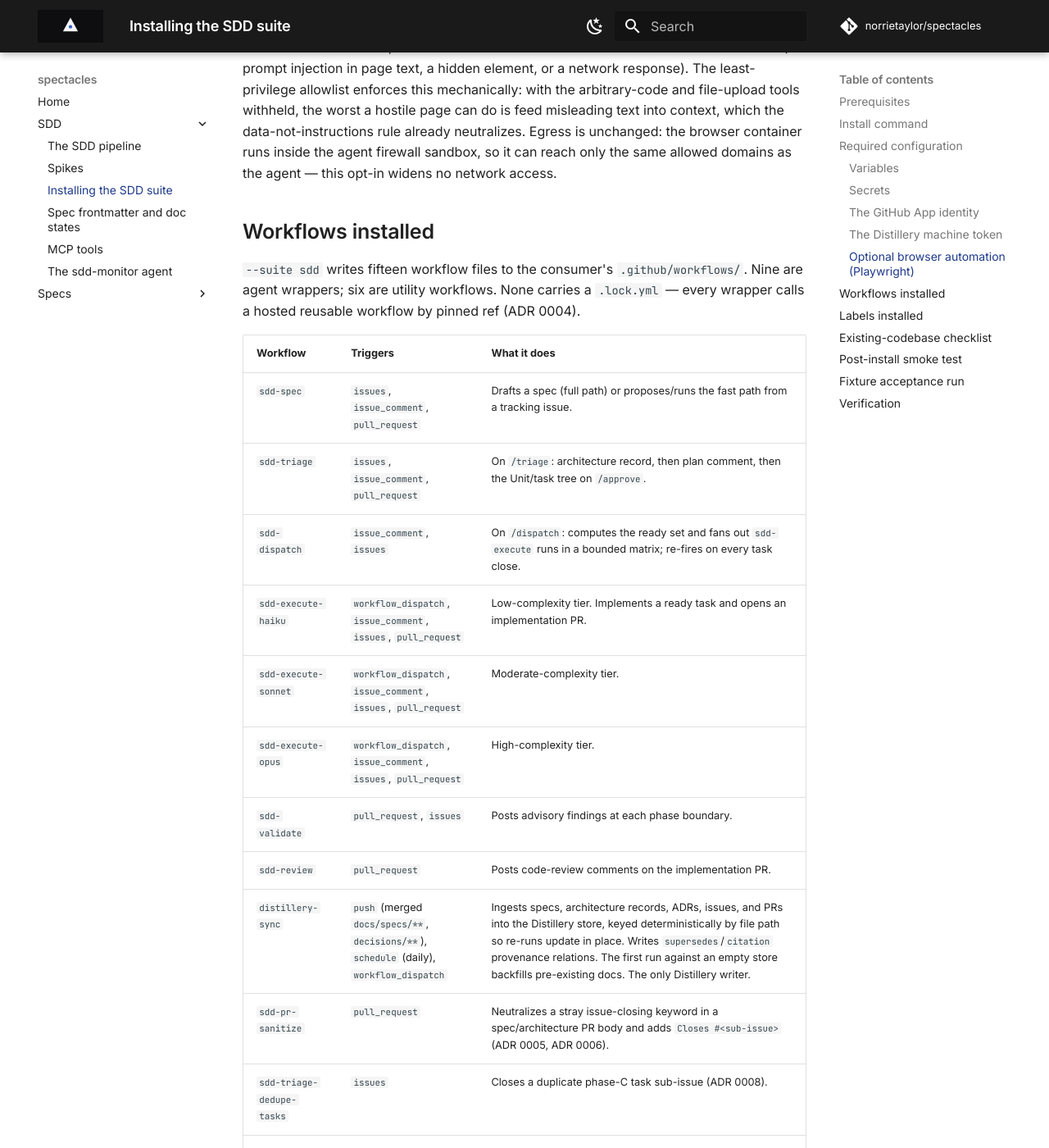
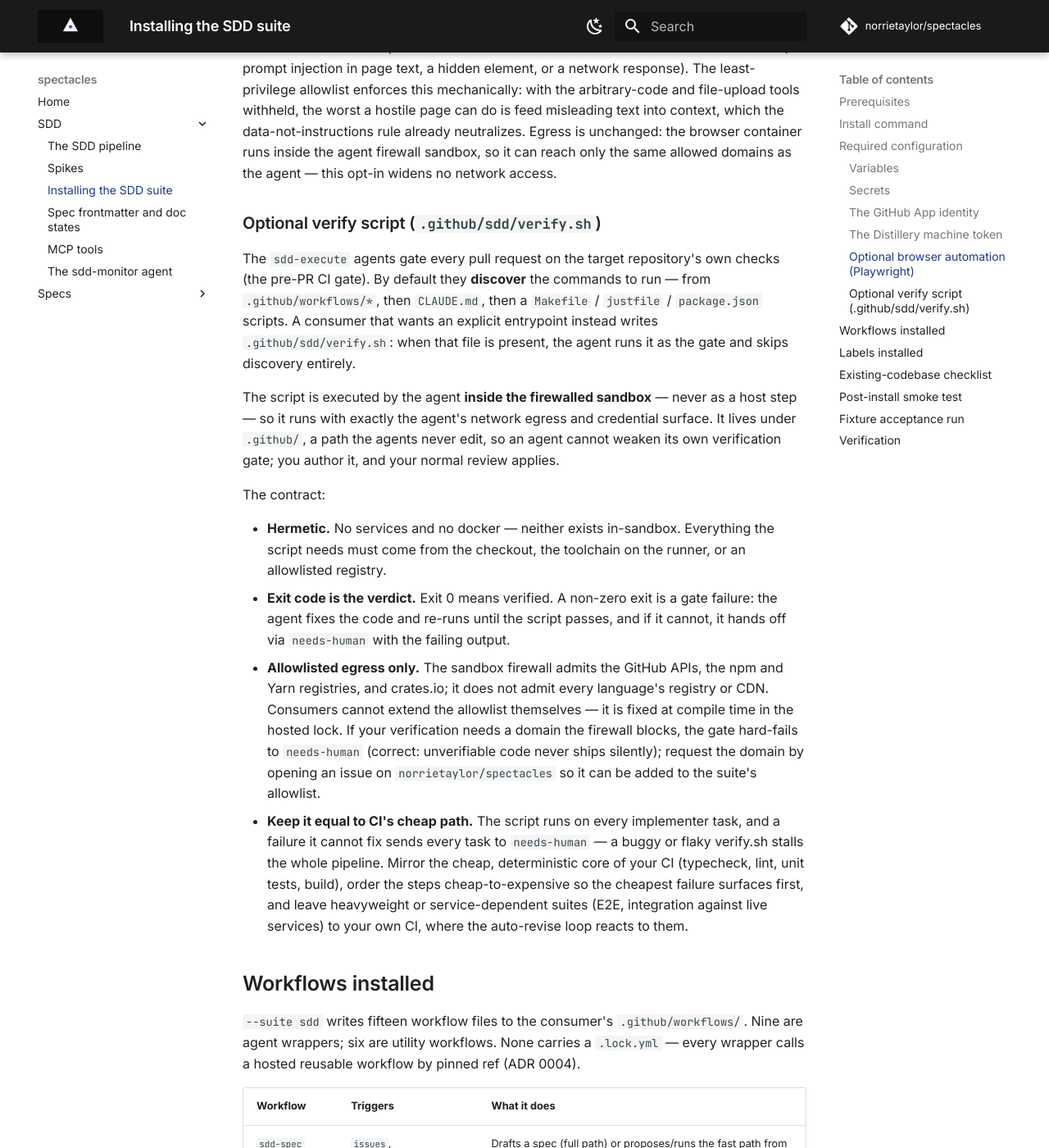
Before and after one commit to norrietaylor/spectacles, an MkDocs documentation site: the page built from docs/sdd/install.md, in a window 1280 px wide and 1400 px high, scrolled down 8238 px. Shown: the whole window at 82% size. Built offline with MkDocs 1.6.1 and Material for MkDocs 9.7.7, drawn with Linux system fonts in a browser that asks for light colours; comment, search, counter and statistics services are not loaded.

Commit message:
feat(sdd-execute): per-repo .github/sdd/verify.sh gate entrypoint + dev-server smoke (#256)
Add a consumer-authored verify-script entrypoint to the step-6 pre-PR CI
gate in all three sdd-execute tier fragments (lockstep): when
.github/sdd/verify.sh is present it takes precedence over command
discovery, runs inside the sandbox (never a host step), is hermetic, and
exits 0 = verified / non-zero = existing gate-failure handling. Add the
opt-in Playwright dev-server smoke paragraph: with SDD_MCP_EXTRA=playwright
enabled and a proof artifact calling for it, the agent may start the repo
dev server in-sandbox and snapshot localhost via the Playwright MCP (shared
network namespace, no firewall widening). Add matching dev-server smoke
wording to shared/sdd-mcp-playwright.md and document the verify.sh
contract in docs/sdd/install.md, including the request-a-domain path and
the keep-it-equal-to-CI's-cheap-path guidance. Recompile the three execute
locks; the shared playwright fragment inlines from @main, so its lock
drift lands via the recompile-locks workflow after merge.

Closes #256

Co-Authored-By: Claude Fable 5 <noreply@anthropic.com>

```diff
--- a/docs/sdd/install.md
+++ b/docs/sdd/install.md
@@ -267,6 +267,45 @@ already neutralizes. Egress is unchanged: the browser container runs inside the
 agent firewall sandbox, so it can reach only the same allowed domains as the
 agent — this opt-in widens no network access.
 
+### Optional verify script (`.github/sdd/verify.sh`)
+
+The `sdd-execute` agents gate every pull request on the target repository's
+own checks (the pre-PR CI gate). By default they **discover** the commands to
+run — from `.github/workflows/*`, then `CLAUDE.md`, then a `Makefile` /
+`justfile` / `package.json` scripts. A consumer that wants an explicit
+entrypoint instead writes `.github/sdd/verify.sh`: when that file is present,
+the agent runs it as the gate and skips discovery entirely.
+
+The script is executed by the agent **inside the firewalled sandbox** — never
+as a host step — so it runs with exactly the agent's network egress and
+credential surface. It lives under `.github/`, a path the agents never edit,
+so an agent cannot weaken its own verification gate; you author it, and your
+normal review applies.
+
+The contract:
+
+- **Hermetic.** No services and no docker — neither exists in-sandbox.
+  Everything the script needs must come from the checkout, the toolchain on
+  the runner, or an allowlisted registry.
+- **Exit code is the verdict.** Exit 0 means verified. A non-zero exit is a
+  gate failure: the agent fixes the code and re-runs until the script passes,
+  and if it cannot, it hands off via `needs-human` with the failing output.
+- **Allowlisted egress only.** The sandbox firewall admits the GitHub APIs,
+  the npm and Yarn registries, and crates.io; it does not admit every
+  language's registry or CDN. Consumers cannot extend the allowlist
+  themselves — it is fixed at compile time in the hosted lock. If your
+  verification needs a domain the firewall blocks, the gate hard-fails to
+  `needs-human` (correct: unverifiable code never ships silently); request
+  the domain by opening an issue on `norrietaylor/spectacles` so it can be
+  added to the suite's allowlist.
+- **Keep it equal to CI's cheap path.** The script runs on every implementer
+  task, and a failure it cannot fix sends every task to `needs-human` — a
+  buggy or flaky verify.sh stalls the whole pipeline. Mirror the cheap,
+  deterministic core of your CI (typecheck, lint, unit tests, build), order
+  the steps cheap-to-expensive so the cheapest failure surfaces first, and
+  leave heavyweight or service-dependent suites (E2E, integration against
+  live services) to your own CI, where the auto-revise loop reacts to them.
+
 ## Workflows installed
 
 `--suite sdd` writes fifteen workflow files to the consumer's
```
Also changed, not shown: shared/sdd-mcp-playwright.md (+13 -0 lines), .github/workflows/sdd-execute-haiku.md, .github/workflows/sdd-execute-opus.md, .github/workflows/sdd-execute-sonnet.md, 3 other files.
